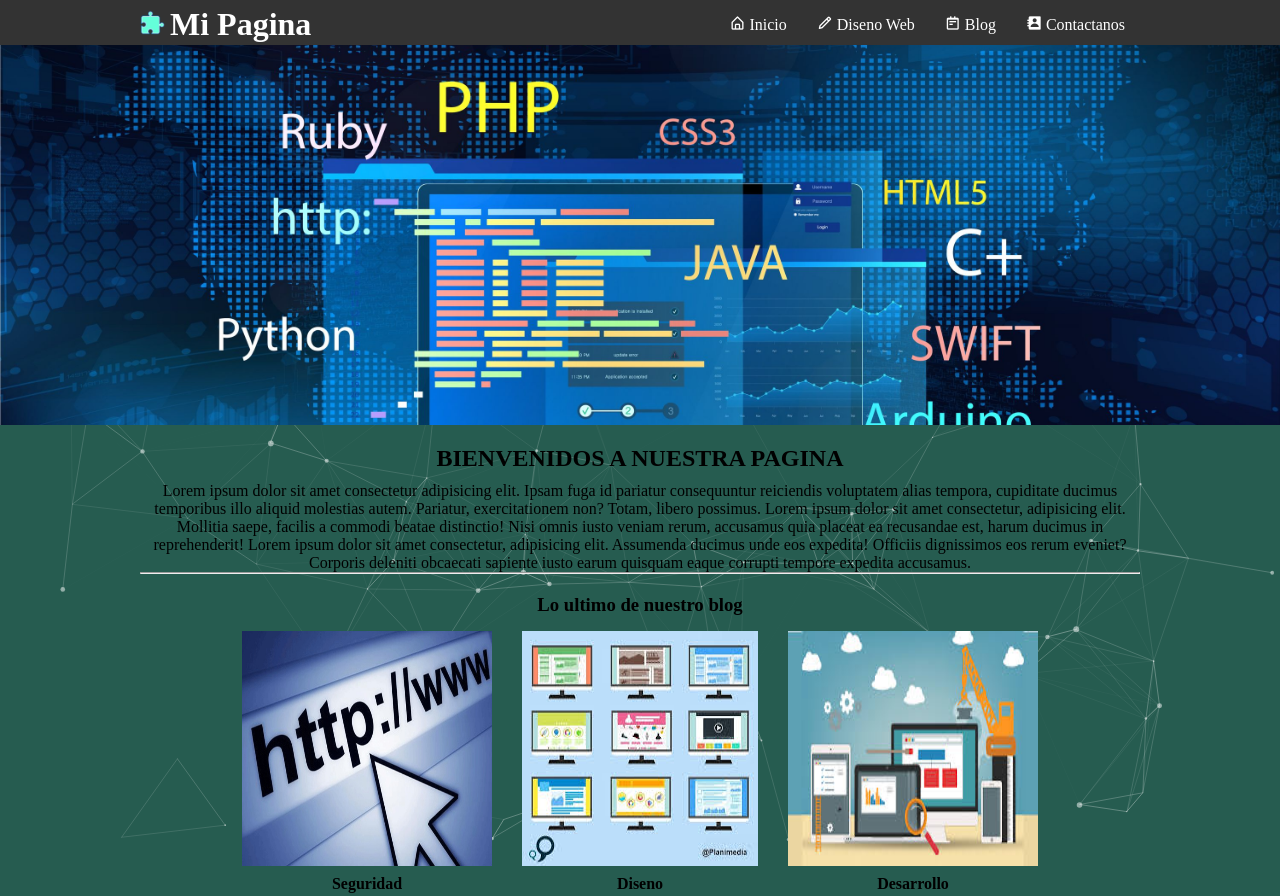
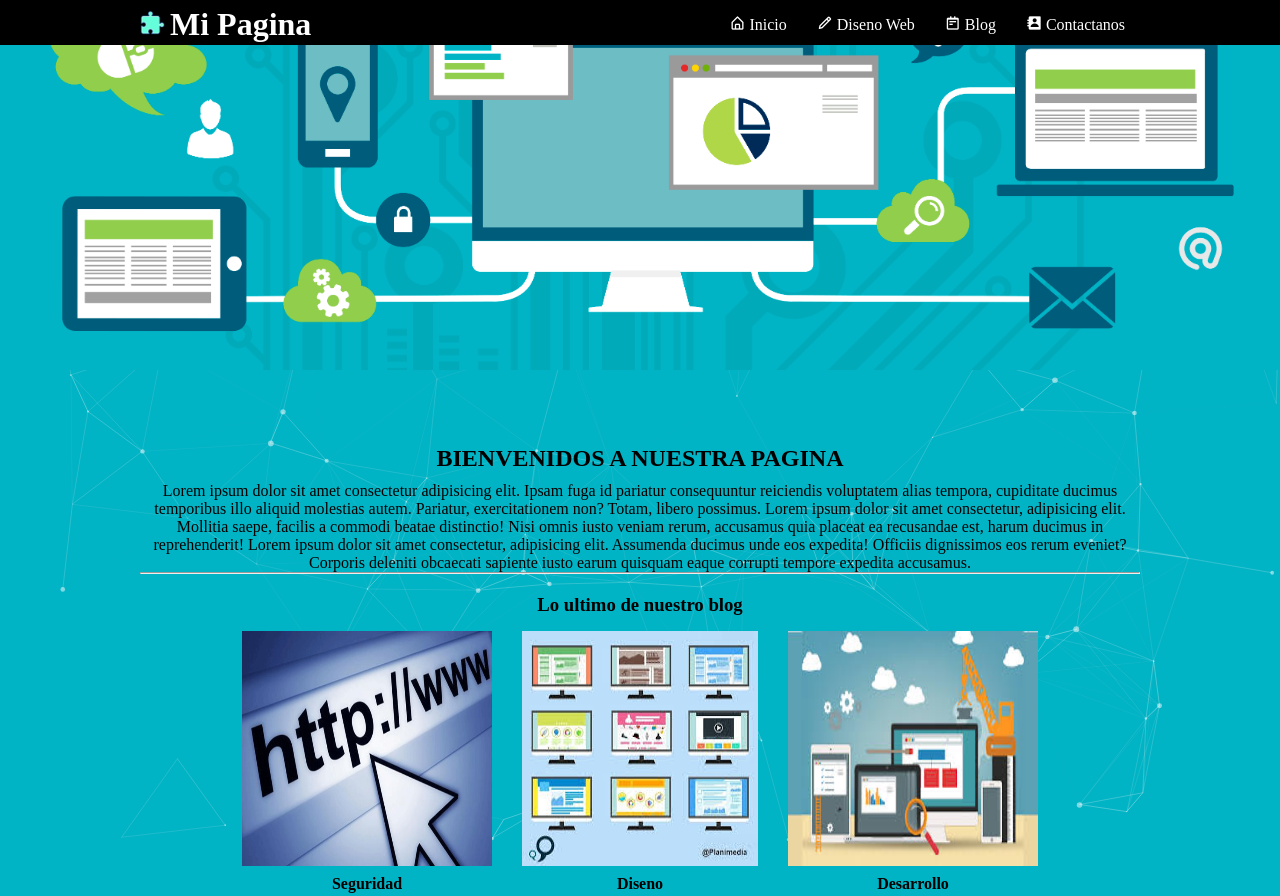
Before and after one commit to fadsxd/mipagina, a plain HTML site: page index.html in a window 1280 px wide. Shown: the top 896 px of the page. Drawn offline with nearby package versions, Linux system fonts and the light colour scheme.

Commit message:
version 1.6

```diff
--- a/index.html
+++ b/index.html
@@ -37,7 +37,7 @@
 
     <main>
       <section id="banner">
-        <img src="img/banner.jpeg" alt="" />
+        <img src="img/desarrolloweb.png" alt="" />
         <!-- <div class="contenedor">
           <h2>Titulo</h2>
           <p>descripcion</p>
--- a/style/estilos.css
+++ b/style/estilos.css
@@ -10,7 +10,7 @@
 }
 
 body{
-    background-color:#265c50
+    background-color:#00b3c5;
 }
 #particles-js{
     height: 100vh;
@@ -22,7 +22,7 @@ body{
 header{
     width: 100%;       /* header 100% de ancho */
     height: 45px;
-    background: #333;
+    background: black;
     color: #fff;
 
     position: fixed;  /* posicion fija */
--- a/style/menu.css
+++ b/style/menu.css
@@ -20,7 +20,7 @@ header label{
     left: 0;
     width: 100%;
     height: 100vh;
-    background: rgba(51,51,51,0.9);
+    background: black;
 
 
     transition: all 0.2s;            /* tiempo de transicion para ocultar */
```
Also changed, not shown: img/banner.jpg (added), img/banner.png (added), img/bannerprogramacion.jpg (added), img/desarrolloweb.png (added).
